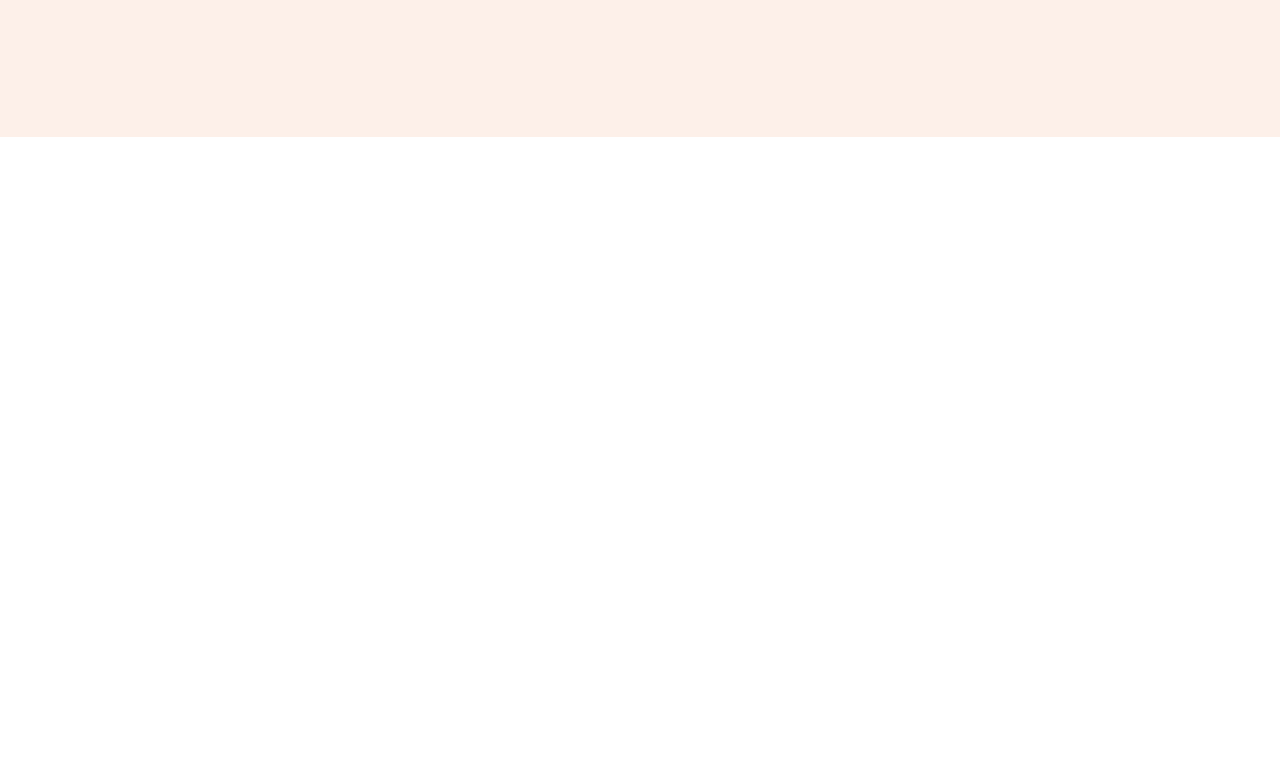
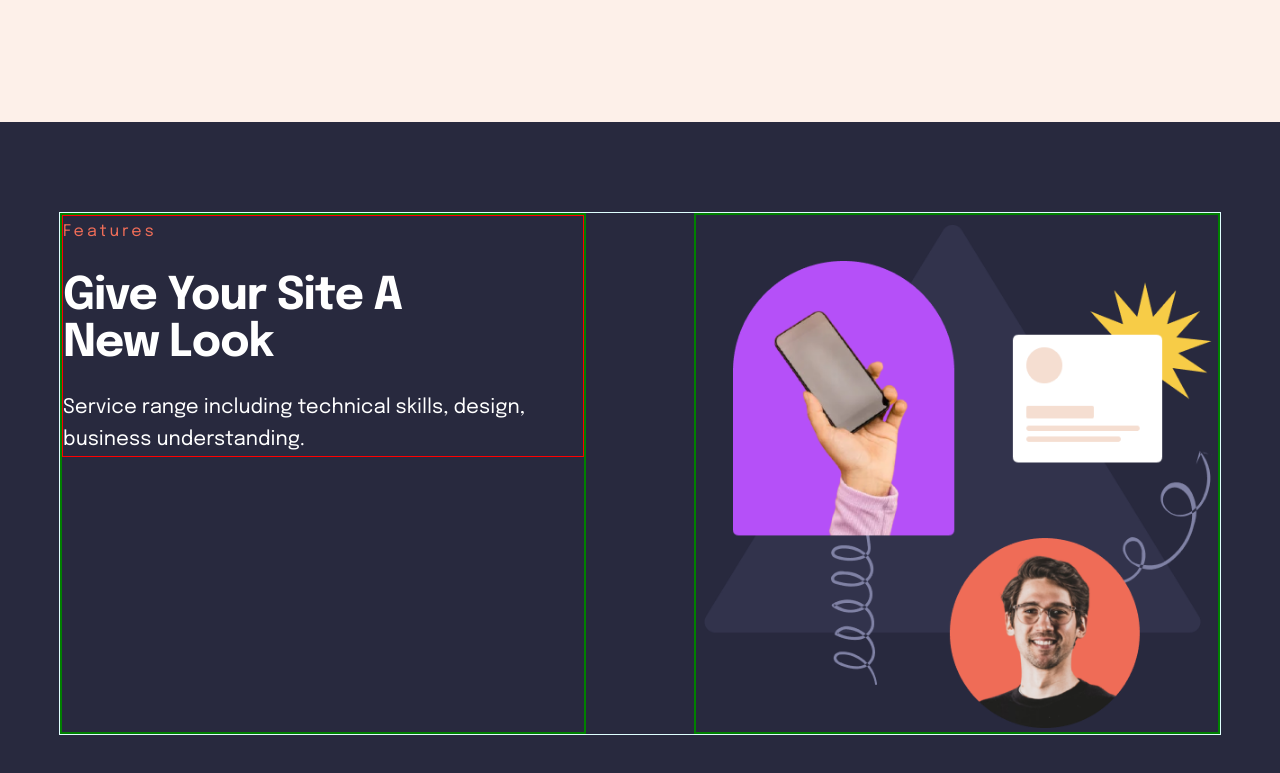
Before and after one commit to RiakhinEvgeniy/simple-site, a plain HTML site: page views/index.html in a window 1280 px wide. Shown: the part 3505-4278 px from the top of the page. Before the commit the page ends 3642 px from the top, so only its background shows below. Drawn offline with Linux system fonts and the light colour scheme; a web font is replaced by a local one.

Commit message:
ADDED: Section features. Added block text, checking, image.  Work do not finish...

```diff
--- a/styles/mainPage.scss
+++ b/styles/mainPage.scss
@@ -359,8 +359,7 @@ $colorBordersCard: #F3D1BF;
         width: 33.333%;
 
         @media (max-width: 500px) {
-            width: 90%;
-            border: 1px solid rgba(255, 255, 255, 0.3);
+            width: 100%;
             border-bottom: none;
         }
 
@@ -383,7 +382,7 @@ $colorBordersCard: #F3D1BF;
         }
     }
 
-    .img {
+    .img-in-portfolio {
         width: 97%;
     }
 }
@@ -472,8 +471,12 @@ $colorBordersCard: #F3D1BF;
     &_wrapper {
         display: flex;
         flex-direction: column;
-        margin-top: 90px;
+        margin-top: 75px;
         margin-bottom: 50px;
+
+        @media (max-width: 500px) {
+            margin-top: 40px;
+        }
     }
 
     &_container-foto-rightbox {
@@ -606,3 +609,49 @@ $colorBordersCard: #F3D1BF;
         font-size: 35px;
     }
 }
+
+.features {
+    background-color: $darkBlueColor;
+    display: flex;
+    padding: 90px 0px;
+
+    &_wrapper {
+        display: flex;
+        justify-content: space-between;
+        border: 1px solid lightcyan;
+    }
+
+    &_box-for-text-check {
+        width: 45%;
+        border: 2px solid green;
+    }
+
+    &_box-text {
+        border: 1px solid red;
+    }
+
+    &_title {
+        color: white;
+        font-size: 45px;
+        font-weight: bolder;
+        letter-spacing: -1px;
+        padding-top: 25px;
+        padding-right: 95px;
+    }
+
+    &_text {
+        color: white;
+        font-size: 20px;
+        line-height: 32px;
+        padding-top: 25px;
+    }
+
+    &_box-for-img {
+        width: 45%;
+        border: 2px solid green;
+    }
+
+    &_img {
+        width: 100%;
+    }
+}
--- a/views/index.html
+++ b/views/index.html
@@ -99,15 +99,15 @@
         <div class="portfolio_box-img">
 
             <div class="portfolio_img">
-                <img src="../src/portfolio_sofa.png" alt="sofa" class="img">
+                <img src="../src/portfolio_sofa.png" alt="sofa" class="img-in-portfolio">
             </div>
 
             <div class="portfolio_img">
-                <img src="../src/portfolio_keyboard.png" alt="keyboard" class="img">
+                <img src="../src/portfolio_keyboard.png" alt="keyboard" class="img-in-portfolio">
             </div>
 
             <div class="portfolio_img">
-                <img src="../src/portfolio_work_media.png" alt="work_media" class="img">
+                <img src="../src/portfolio_work_media.png" alt="work_media" class="img-in-portfolio">
             </div>
 
         </div>
@@ -163,6 +163,24 @@
         </div>
     </section>
 
+    <section class="features">
+        <div class="features_wrapper wrapper">
+            <div class="features_box-for-text-check">
+                <div class="features_box-text">
+                    <p class="orange-text">Features</p>
+                    <p class="features_title">Give Your Site A New Look</p>
+                    <p class="features_text">Service range including technical skills, design, business understanding.</p>
+                </div>
+                <div class="features_box-check">
+
+                </div>
+            </div>
+            <div class="features_box-for-img">
+                <img class="features_img" src="../src/features-image.png" alt="foto">
+            </div>
+        </div>
+    </section>
+
     <main class="main">
 
     </main>
```
Also changed, not shown: src/features-image.png (added), styles/mainPage.css, 1 other file.
